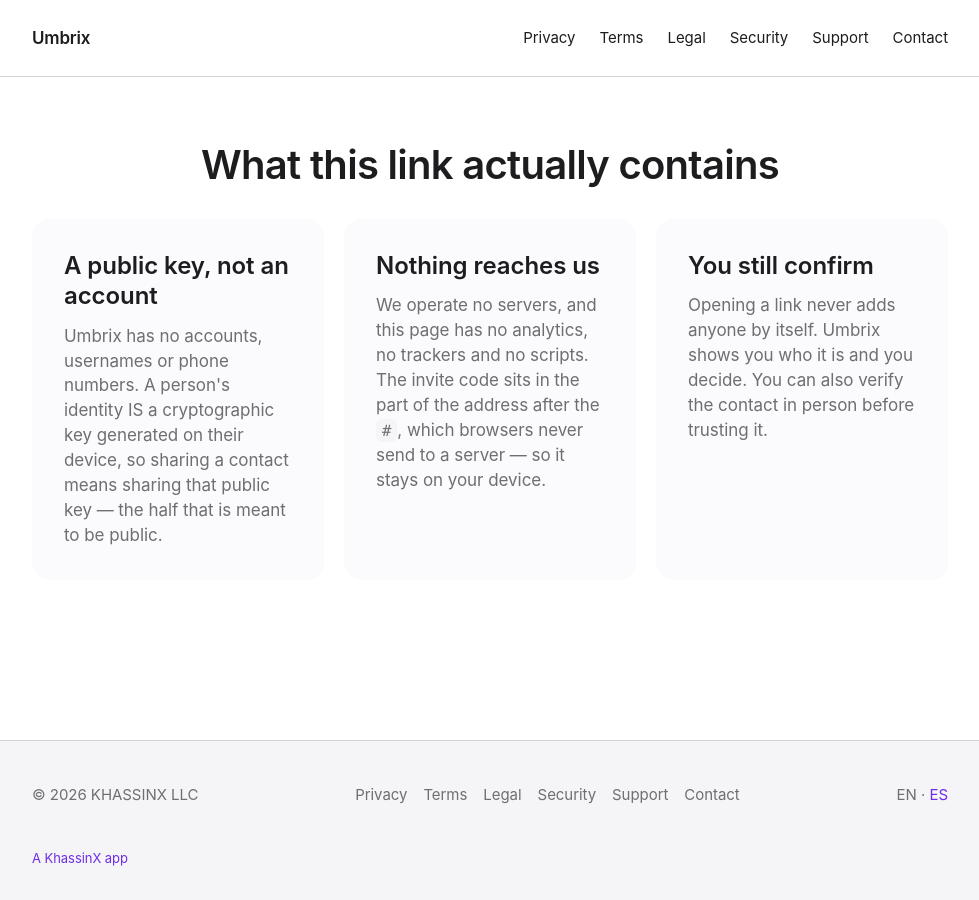
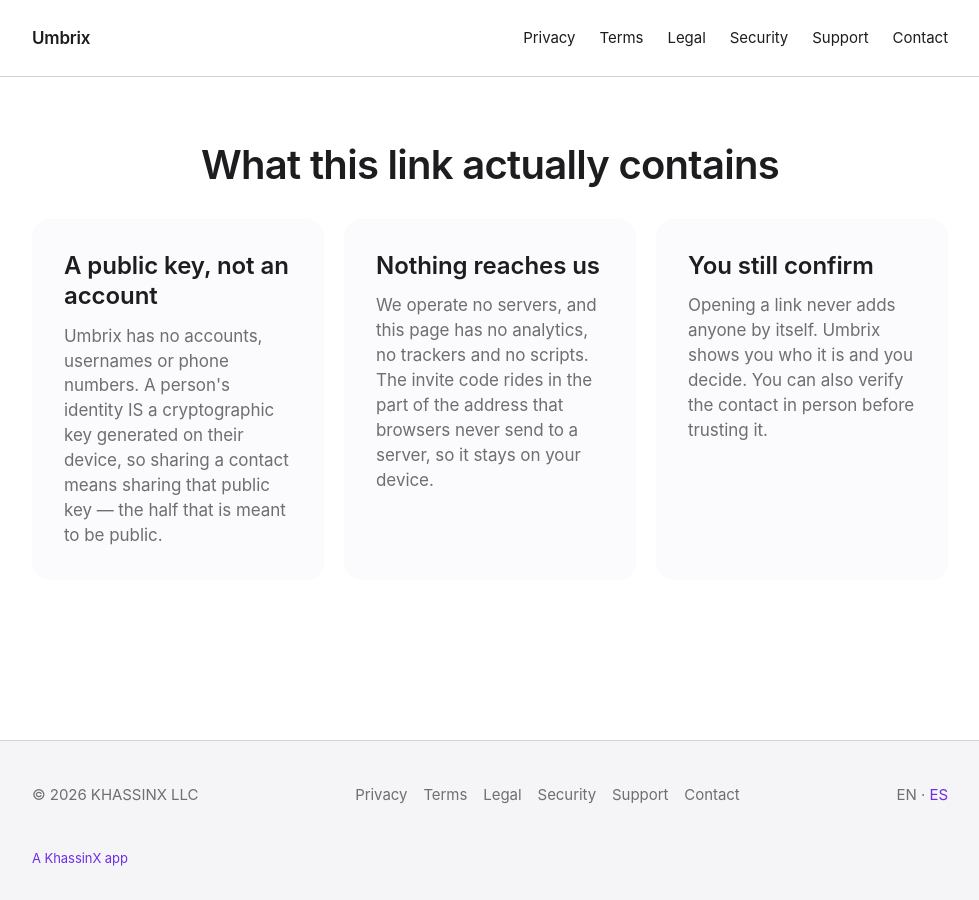
Before and after one commit to KhassinX/Umbrix-web, a Jekyll site: the page built from add/index.html, in a window 1280 px wide and 900 px high, scrolled down 1218 px. Shown: the whole window, without its empty margins (150-1129 px from the left). Built offline with Jekyll 4.4.1, drawn with Linux system fonts in a browser that asks for light colours.

Commit message:
fix(add): sacar el <code>#</code> del parrafo (dejaba la coma separada)
Detalle tipografico: el padding del <code> hacia que se leyera 'after the  # ,'. La idea se explica igual sin nombrar el simbolo.

Co-Authored-By: Claude Opus 4.8 (1M context) <noreply@anthropic.com>

Claude-Session: https://claude.ai/code/session_01J9Ci25XjtU6QbqxMYPzUS1

```diff
--- a/add/index.html
+++ b/add/index.html
@@ -39,7 +39,7 @@ canonical_es: /es/add/
 
       <article class="card">
         <h3>Nothing reaches us</h3>
-        <p>We operate no servers, and this page has no analytics, no trackers and no scripts. The invite code sits in the part of the address after the <code>#</code>, which browsers never send to a server — so it stays on your device.</p>
+        <p>We operate no servers, and this page has no analytics, no trackers and no scripts. The invite code rides in the part of the address that browsers never send to a server, so it stays on your device.</p>
       </article>
 
       <article class="card">
--- a/es/add/index.html
+++ b/es/add/index.html
@@ -39,7 +39,7 @@ canonical_es: /es/add/
 
       <article class="card">
         <h3>No nos llega nada</h3>
-        <p>No operamos servidores, y esta página no tiene analíticas, ni rastreadores, ni scripts. El código de invitación va en la parte de la dirección que sigue al <code>#</code>, que los navegadores nunca envían a un servidor: se queda en tu dispositivo.</p>
+        <p>No operamos servidores, y esta página no tiene analíticas, ni rastreadores, ni scripts. El código de invitación va en la parte de la dirección que los navegadores nunca envían a un servidor: se queda en tu dispositivo.</p>
       </article>
 
       <article class="card">
```
